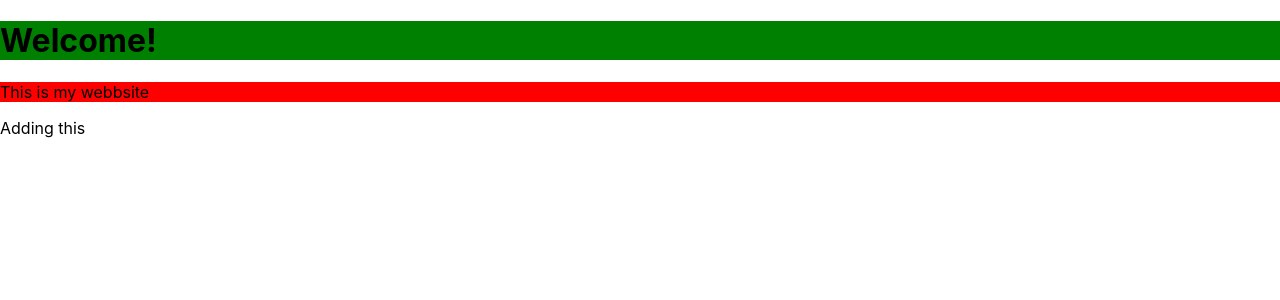
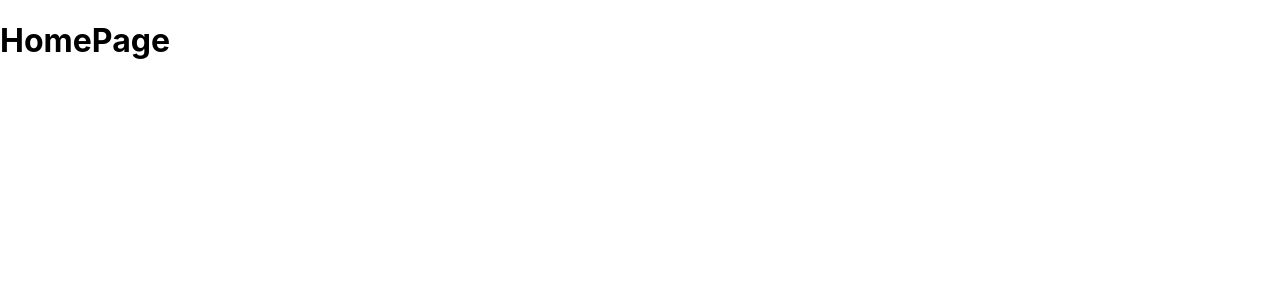
Before and after one commit to natta1995/Webbshop-BooksByHeart, a React (Create React App) app: page / in a window 1280 px wide. Shown: the top 300 px of the page. Built offline with nearby package versions, Linux system fonts and the light colour scheme.

Commit message:
"create router"

```diff
--- a/package.json
+++ b/package.json
@@ -8,6 +8,7 @@
     "@testing-library/user-event": "^13.5.0",
     "react": "^18.2.0",
     "react-dom": "^18.2.0",
+    "react-router-dom": "^6.22.3",
     "react-scripts": "5.0.1",
     "web-vitals": "^2.1.4"
   },
--- a/src/App.js
+++ b/src/App.js
@@ -1,19 +1,18 @@
+import React from "react";
+import { BrowserRouter as Router, Route, Routes } from "react-router-dom";
+import HomePage from "./pages/home";
+import ProductPage from "./pages/products";
 
 
 function App() {
   return (
-    <div className="App">
-      <header className="App-header">
-        <div style={{backgroundColor: "green " }}>
-          <h1>Welcome!</h1>
-        </div>
-        </header>
-        <div style={{backgroundColor: "red",}}>
-          <p>This is my webbsite</p>
-        </div>
-        <p>Adding this</p>
+    <Router>
+      <Routes>
+        <Route path="/" element={<HomePage/>} />
+        <Route path="/products" element={<ProductPage/>} />
+      </Routes>
+    </Router>
 
-    </div>
   );
 }
 
--- /dev/null
+++ b/src/pages/home.js
@@ -0,0 +1,10 @@
+
+const HomePage = () => {
+    return (
+        <>
+        <h1>HomePage</h1>
+        </>
+    )
+}
+
+export default HomePage
--- /dev/null
+++ b/src/pages/products.js
@@ -0,0 +1,10 @@
+
+const ProductPage = () => {
+    return (
+        <>
+        <h1>ProductPage</h1>
+        </>
+    )
+}
+
+export default ProductPage
```
Also changed, not shown: 1 other file (tests, documents, lock files or other folders).
